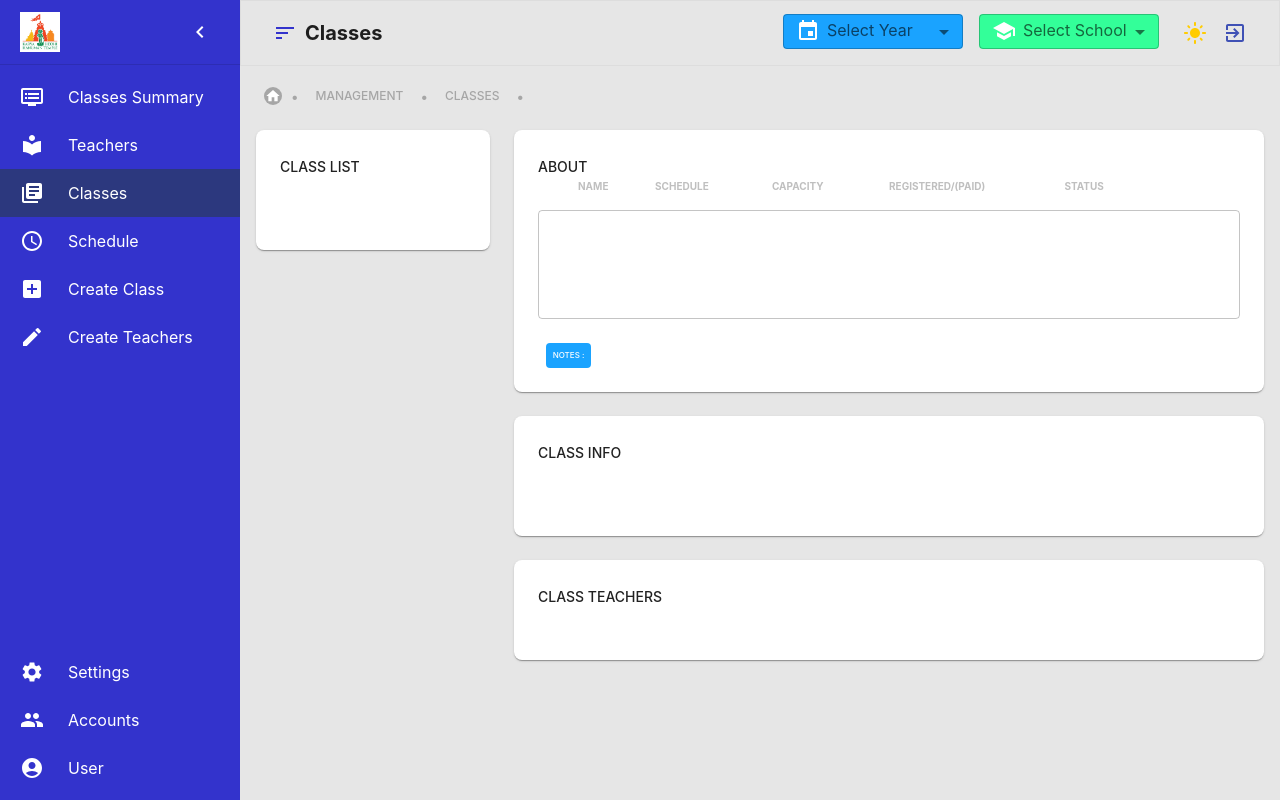
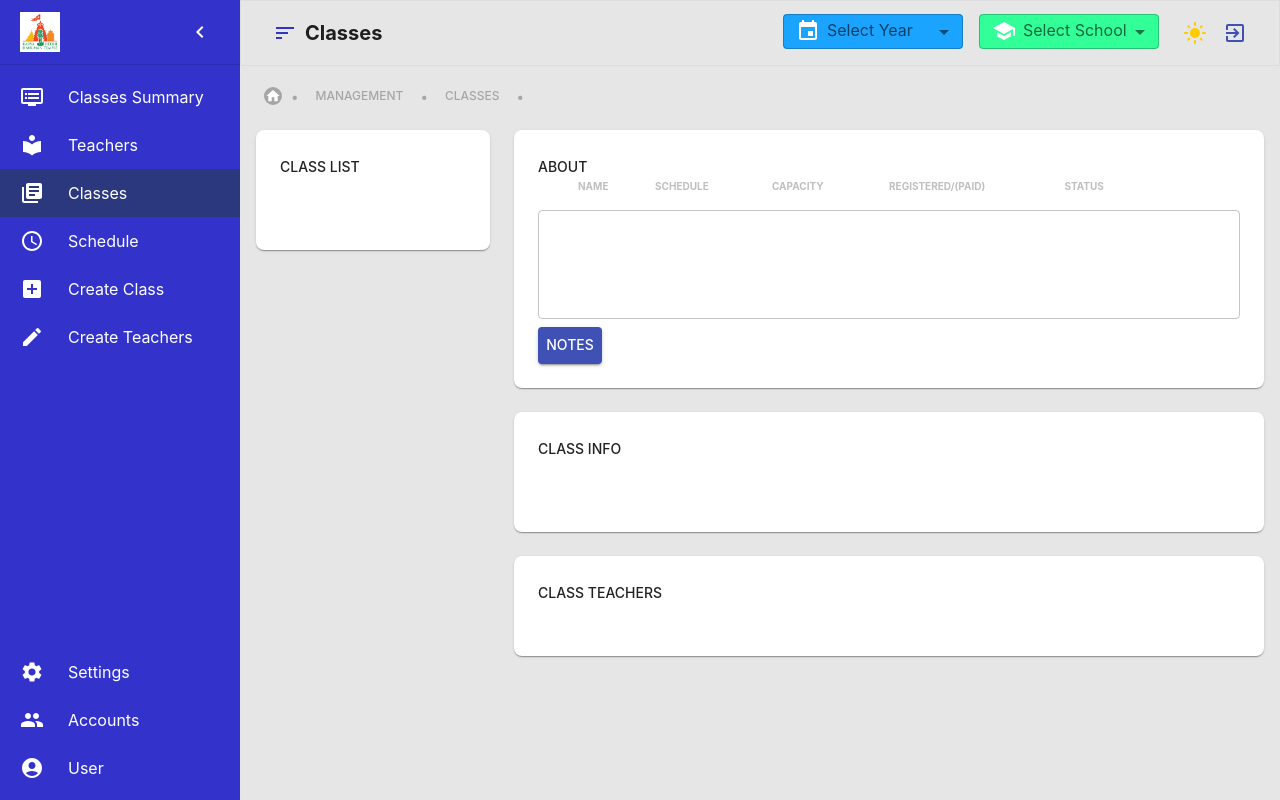
Before and after one commit to Pranavkotesh/Classes-Management-App, a React (Create React App) app in the folder web/classes-management/: page /classes in a window 1280 px wide. Built offline with nearby package versions, Linux system fonts and the light colour scheme.

Commit message:
-button fixed

```diff
--- a/web/classes-management/src/features/classes/ClassMain.jsx
+++ b/web/classes-management/src/features/classes/ClassMain.jsx
@@ -1,10 +1,10 @@
 import React, { useState } from "react";
 import { Grid, Typography } from "@mui/material";
 import AppCard from "../../shared/components/app-card/AppCard";
-import Button from "@mui/material/Button";
 import AppLayout from "../../shared/components/app-layout/AppLayout";
 import BoxElement from "../../shared/components/app-box-component/AppBoxComponent";
 import AppTextInput from "../../shared/components/app-text-input/AppTextInput";
+import AppButton from "../../shared/components/app-button/AppButton";
 
 const ClassMain = () => {
   const [selectedYear, setSelectedYear] = useState("");
@@ -103,24 +103,10 @@ const ClassMain = () => {
                         </Grid>
                       </Grid>
                       <AppTextInput rows={4} />
-                      <Button
-                        variant="oulined"
-                        sx={{
-                          backgroundColor: "#1aa3ff",
-                          marginLeft: 1,
-                          marginTop: 2,
-                          minWidth: 45,
-                          color: "white",
-                          paddingTop: "5px",
-                          paddingLeft: "5px",
-                          paddingRight: "5px",
-                          textAlign: "center",
-                          fontSize: 8,
-                          ":hover": { bgcolor: "black", color: "white" },
-                        }}
-                      >
-                        Notes :
-                      </Button>
+                      <Grid item xs={1}>
+                      <AppButton
+                      btnText='notes'/></Grid>
+
                     </AppCard>
                   </Grid>
                   <Grid item xs={12}>
```
